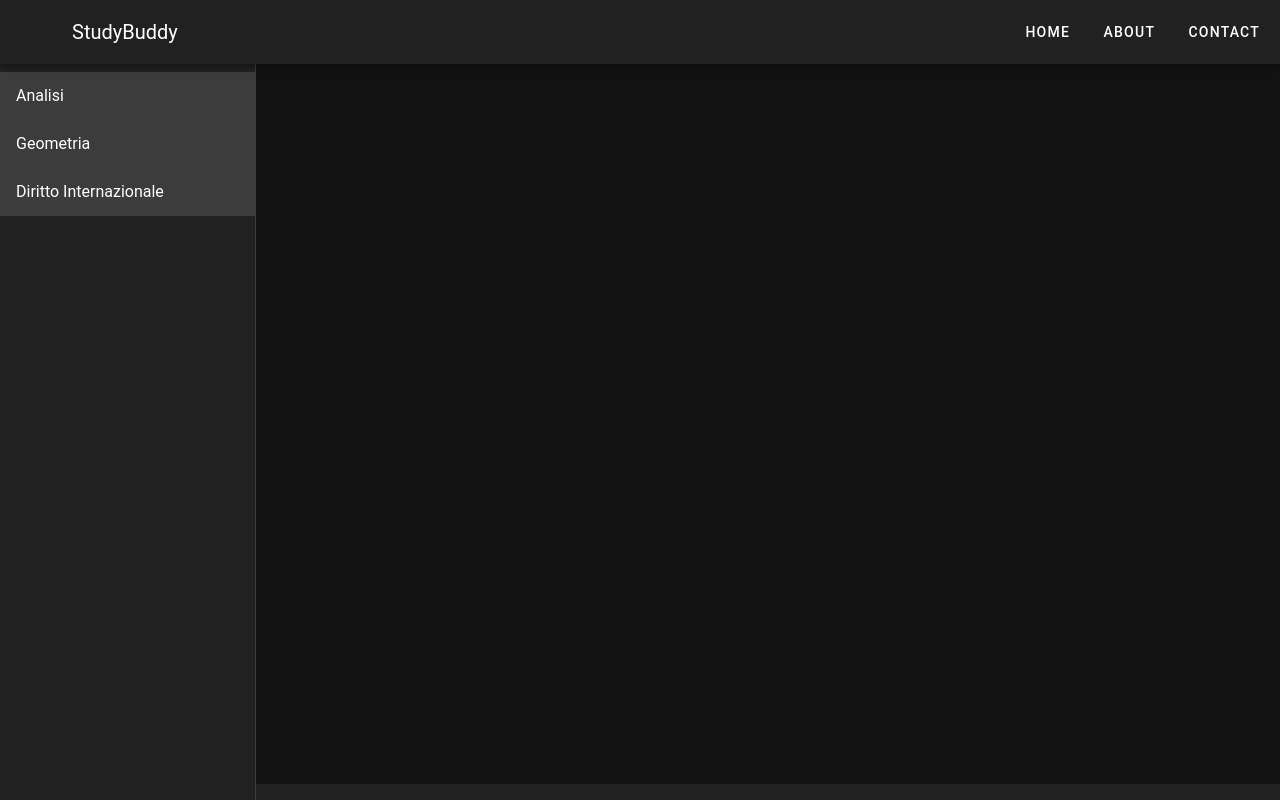
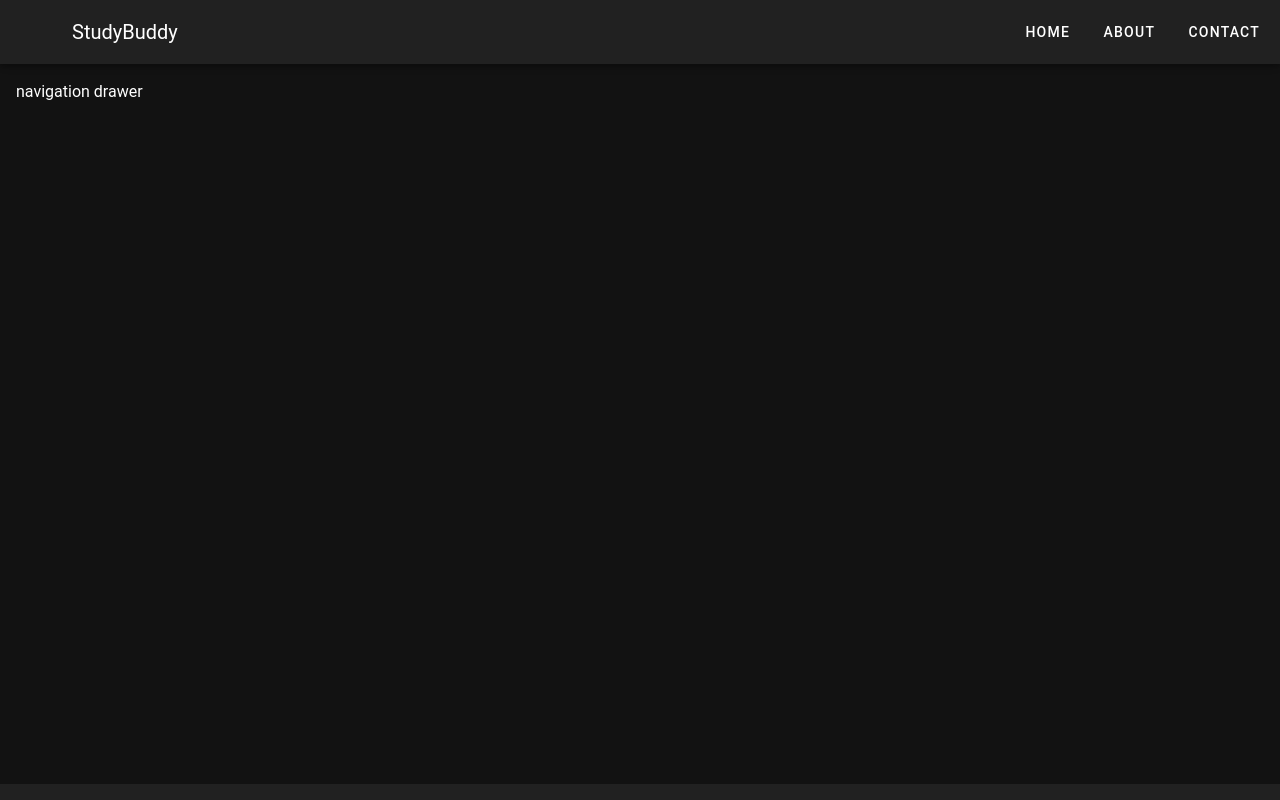
Before and after one commit to studybuddydev/studybuddy-app, a Vue app: page /exam in a window 1280 px wide. Built offline with nearby package versions, Linux system fonts and the light colour scheme.

Commit message:
drawer sparisce in exam

```diff
--- a/src/App.vue
+++ b/src/App.vue
@@ -10,7 +10,7 @@
         </v-app-bar>
 
         <!-- Navigation drawer  where i can add new item, each item is an exam, the click routes to /exam -->
-        <v-navigation-drawer v-model="drawer" app>
+        <v-navigation-drawer v-model="drawer" v-if="$route.name != 'exam'" app>
             <v-list dense>
                 <v-list-item v-for="exam in exams" :key="exam.text" link :to="`/exam`">{{ exam.text }}</v-list-item>
             </v-list>
--- a/src/views/HomeView.vue
+++ b/src/views/HomeView.vue
@@ -2,6 +2,8 @@
 </script>
 
 <template>
+
+
     <v-main class="main">
         <div class="wrapper">
             <h1>StudyBuddy!</h1>
--- a/src/views/StudyView.vue
+++ b/src/views/StudyView.vue
@@ -1,5 +1,6 @@
 <template>
 
+    navigation drawer
 
 
 
@@ -13,7 +14,7 @@ export default defineComponent({
     name: "StudyView",
     data: function () {
         return {
-
+            drawer: false,
         };
     },
     components: {},
```
